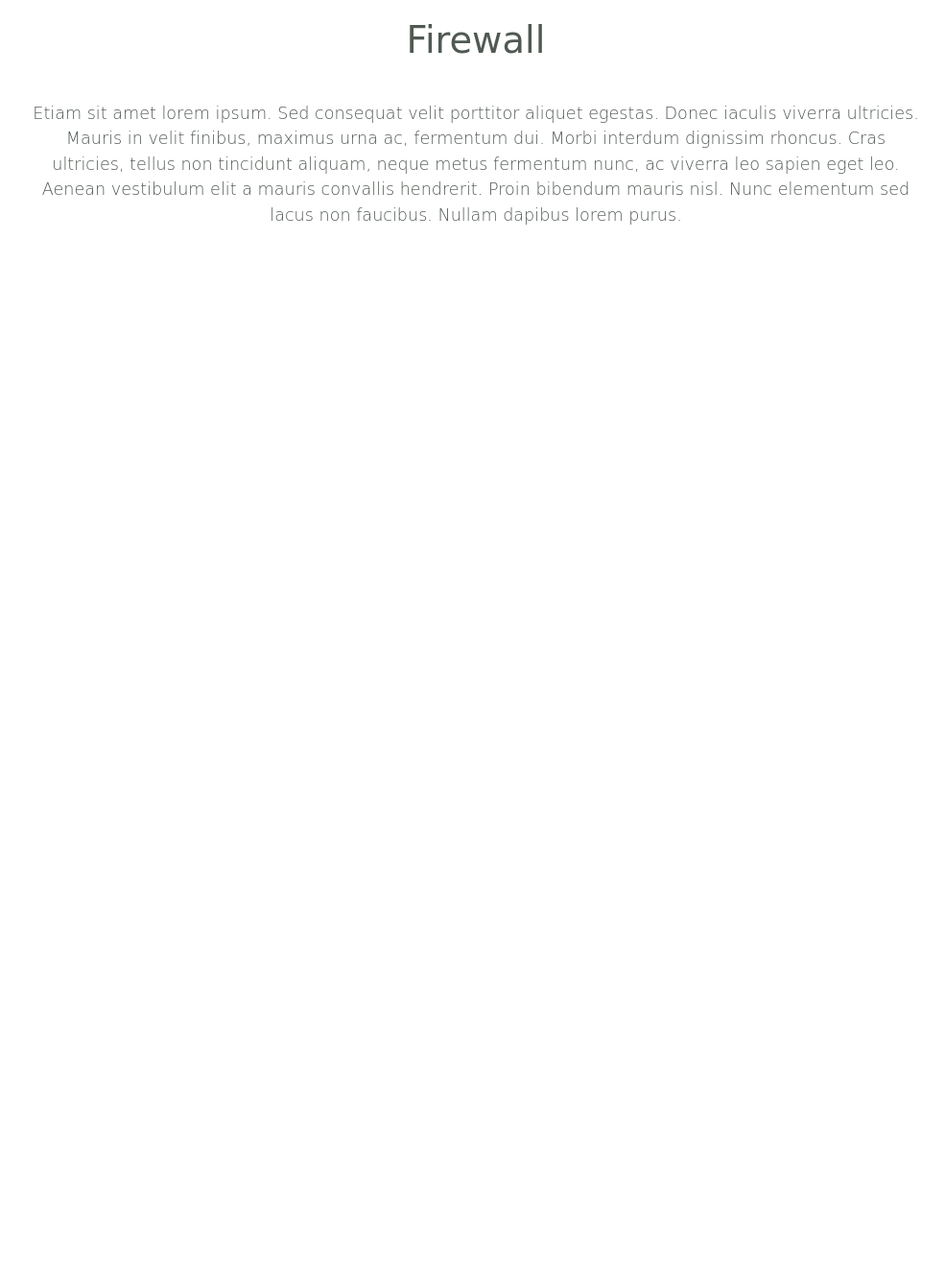
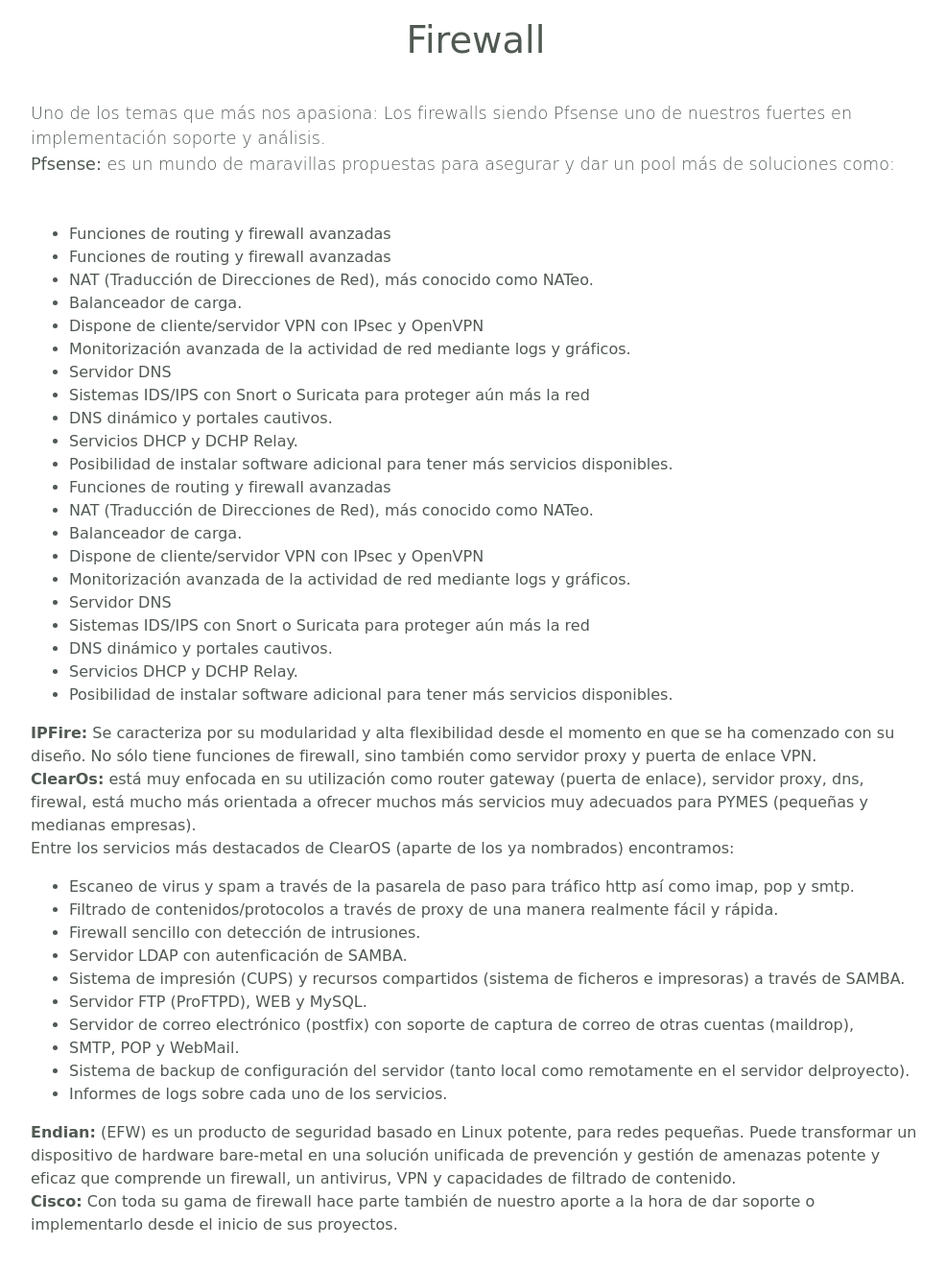
Before and after one commit to jhondbv/LandingPageDeico, a plain HTML site: page servicios/firewall.html in a window 1280 px wide. Shown: the part 821-2144 px from the top of the page at 96% size, without its empty margins (144-1129 px from the left). Before the commit the page ends 1146 px from the top, so only its background shows below. Drawn offline with Linux system fonts and the light colour scheme; a web font is replaced by a local one.

Commit message:
servicios

```diff
--- a/servicios/firewall.html
+++ b/servicios/firewall.html
@@ -9,6 +9,7 @@
     <link rel="stylesheet" href="../style.css">
     <link rel="stylesheet" href="../css/fixed.css">
 </head>
+
 <body>
     <div id="home">
         <nav class="navbar navbar-expand-md navbar-dark bg-dark fixed-top">
@@ -70,23 +71,129 @@
         </div>
 
     </div>
-    <div >
-        <div class="col-12 narrow text-center">
-            <h1>Firewall</h1>
-            <p class="lead">Etiam sit amet lorem ipsum. Sed consequat velit porttitor aliquet egestas.
-                Donec iaculis viverra ultricies. Mauris in velit finibus, maximus urna ac,
-                fermentum dui. Morbi interdum dignissim rhoncus. Cras ultricies, tellus
-                non tincidunt aliquam, neque metus fermentum nunc, ac viverra leo sapien
-                eget leo. Aenean vestibulum elit a mauris convallis hendrerit.
-                Proin bibendum mauris nisl.
-                Nunc elementum sed lacus non faucibus. Nullam dapibus lorem purus.</p>
+    <div>
+        <div class="col-12 narrow ">
+            <h1 class="text-center">Firewall</h1>
+            <p class="lead">Uno de los temas que más nos apasiona: Los firewalls siendo Pfsense uno de nuestros
+                fuertes en implementación soporte y análisis. <br>
+                <b>Pfsense:</b> es un mundo de maravillas propuestas para asegurar y dar un pool más de soluciones como:
+
+            </p>
+            <ul class="text-left">
+                <li>Funciones de routing y firewall avanzadas
+                </li>
+                <li>
+                    Funciones de routing y firewall avanzadas
+                </li>
+                <li>NAT (Traducción de Direcciones de Red), más conocido como NATeo.</li>
+                <li>Balanceador de carga.</li>
+                <li>Dispone de cliente/servidor VPN con IPsec y OpenVPN</li>
+                <li>
+                    Monitorización avanzada de la actividad de red mediante logs y gráficos.
+                </li>
+                <li>
+                    Servidor DNS
+
+                </li>
+                <li>
+                    Sistemas IDS/IPS con Snort o Suricata para proteger aún más la red
+
+                </li>
+                <li>
+                    DNS dinámico y portales cautivos.
+
+                </li>
+                <li>
+                    Servicios DHCP y DCHP Relay.
+
+                </li>
+
+                <li>
+                    Posibilidad de instalar software adicional para tener más servicios disponibles.
+
+                </li>
+                <li>
+                    Funciones de routing y firewall avanzadas
+
+                </li>
+                <li>
+                    NAT (Traducción de Direcciones de Red), más conocido como NATeo.
+                </li>
+                <li>
+                    Balanceador de carga.
+
+                </li>
+                <li>
+                    Dispone de cliente/servidor VPN con IPsec y OpenVPN
+
+                </li>
+                <li>
+                    Monitorización avanzada de la actividad de red mediante logs y gráficos.
+
+                </li>
+                <li>
+                    Servidor DNS
+
+                </li>
+                <li>
+                    Sistemas IDS/IPS con Snort o Suricata para proteger aún más la red
+
+                </li>
+                <li>
+                    DNS dinámico y portales cautivos.
+
+                </li>
+                <li>
+                    Servicios DHCP y DCHP Relay.
+                </li>
+                <li>
+                    Posibilidad de instalar software adicional para tener más servicios disponibles.
+
+                </li>
+            </ul>
+            <p>
+                <b>IPFire:</b> Se caracteriza por su modularidad y alta flexibilidad desde el momento en que se ha comenzado
+                con su
+                diseño. No sólo tiene funciones de firewall, sino también como servidor proxy y puerta de enlace
+                VPN.<br>
+                <b>ClearOs:</b> está muy enfocada en su utilización como router gateway (puerta de enlace), servidor proxy,
+                dns,
+                firewal, está mucho más orientada a ofrecer muchos más servicios muy adecuados para PYMES (pequeñas y
+                medianas empresas).<br>
+                Entre los servicios más destacados de ClearOS (aparte de los ya nombrados) encontramos:
+            </p>
+            <ul class="text-left">
+                <li>Escaneo de virus y spam a través de la pasarela de paso para tráfico http así como imap, pop y smtp.
+                </li>
+                <li>Filtrado de contenidos/protocolos a través de proxy de una manera realmente fácil y rápida.</li>
+                <li>Firewall sencillo con detección de intrusiones.</li>
+                <li>Servidor LDAP con autenficación de SAMBA.</li>
+                <li>Sistema de impresión (CUPS) y recursos compartidos (sistema de ficheros e impresoras) a través de
+                    SAMBA.</li>
+                <li>Servidor FTP (ProFTPD), WEB y MySQL.</li>
+                <li>Servidor de correo electrónico (postfix) con soporte de captura de correo de otras cuentas
+                    (maildrop),</li>
+                <li>SMTP, POP y WebMail.</li>
+                <li>Sistema de backup de configuración del servidor (tanto local como remotamente en el servidor
+                    delproyecto).</li>
+                <li>Informes de logs sobre cada uno de los servicios.</li>
+            </ul>
+            <p>
+                <b>Endian:</b> (EFW) es un producto de seguridad basado en Linux potente, para redes pequeñas. Puede
+                transformar un
+                dispositivo de hardware bare-metal en una solución unificada de prevención y gestión de amenazas potente
+                y
+                eficaz que comprende un firewall, un antivirus, VPN y capacidades de filtrado de contenido.<br>
+                <b>Cisco:</b> Con toda su gama de firewall hace parte también de nuestro aporte a la hora de dar soporte o
+                implementarlo desde el inicio de sus proyectos.
+            </p>
         </div>
 
     </div>
 
-     <!-- Script source files -->
-     <script src="../js/jquery-3.3.1.min.js"></script>
-     <script src="../bootstrap/bootstrap.min.js"></script>
-     <script src="../font-awesome/font-awesome.js"></script>
-     <!-- Script soyurce files -->
+    <!-- Script source files -->
+    <script src="../js/jquery-3.3.1.min.js"></script>
+    <script src="../bootstrap/bootstrap.min.js"></script>
+    <script src="../font-awesome/font-awesome.js"></script>
+    <!-- Script soyurce files -->
 </body>
```
Also changed, not shown: servicios/arrendamiento.html (+7 -7 lines), servicios/router.html (+6 -7 lines), servicios/storage.html (+4 -7 lines), servicios/virtualizacion.html (+13 -7 lines).
